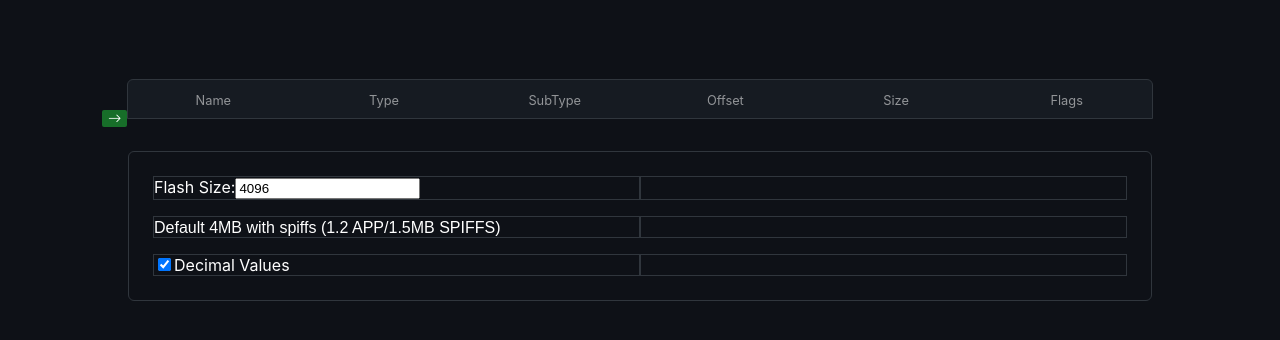
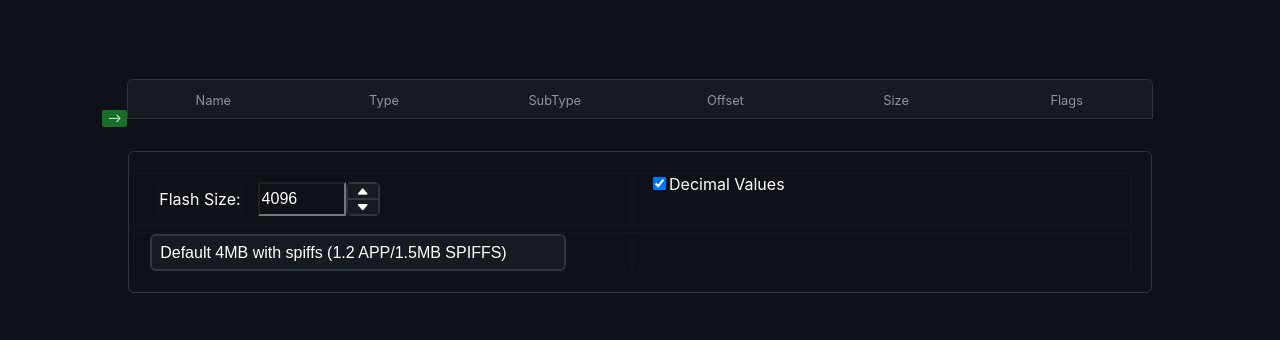
Before and after one commit to platevoltage/esp32-partition-calculator, a React (Create React App) app: page / in a window 1280 px wide. Shown: the top 340 px of the page. Built offline with nearby package versions, Linux system fonts and the light colour scheme.

Commit message:
modified styling

```diff
--- a/src/components/FlashSize.tsx
+++ b/src/components/FlashSize.tsx
@@ -8,11 +8,13 @@ interface Props {
 
 export default function FlashSize({flashSize, setFlashSize}: Props) {
   return (
-    <div>
-        <label htmlFor="flashSize"  style={{width: "10em"}}>Flash Size:
-            <input name="flash-size" type="text" value={flashSize} onChange={(e) =>  setFlashSize(+e.target.value) }></input>
+    <div className="input">
+        <label htmlFor="flashSize">Flash Size:
         </label>
-        {/* <UpDown table={table} setTable={setTable} i={i} param={"offset"}/> */}
+
+        <input name="flash-size" type="text" value={flashSize} onChange={(e) =>  setFlashSize(+e.target.value) }></input>
+
+        <UpDown param="flash-size" getter={flashSize} setter={setFlashSize} />
     </div>
   )
 }
--- a/src/components/Options.css
+++ b/src/components/Options.css
@@ -2,23 +2,55 @@
     border: 1px solid #30363d;
     border-radius: 6px;
     margin-top: 2em;
-    padding: 1em;
+    padding: 1em 1em 1em 0em;
     display: flex;
     flex-direction: column;
     text-align: left;
 }
 
 .options-row {
-    /* border: 1px solid #30363d; */
-    margin: .5em;
+    border: 1px solid #30363d22;
+    margin: .2em;
     display: flex;
 }
 
 .options-column {
-    border: 1px solid #30363d;
+    border: 1px solid #30363d22;
     width: 50%;
+    padding-left: 1em;
+    display: flex;
 }
 
 .options select {
-    width: 100%;
+    border: 2px solid #30363d;
+    background-color: #161b22;
+    border-radius: 6px;
+    padding: .5em;
+    width: auto;
 }
+
+.options .input {
+    /* border: 2px solid #30363d; */
+    /* background-color: #161b22; */
+    padding: .5em;
+    border-radius: 6px;
+    display: flex;
+    /* flex-direction: column; */
+    justify-content: center;
+}
+
+.options .input input {
+    background-color: #00000000;
+    font-size: 1em;
+    color: #ffffff;
+    width: 5em;
+    margin-left: 1em;
+}
+
+.options .input label {
+    border: 1px solid #30363d22;
+    display: flex;
+    flex-direction: column;
+    justify-content: center;
+    /* width: 5em; */
+}
--- a/src/components/Options.tsx
+++ b/src/components/Options.tsx
@@ -20,10 +20,15 @@ export default function Options({flashSize, setFlashSize, displayHex, setDisplay
             <div className="options-column">
                 <FlashSize flashSize={flashSize} setFlashSize={setFlashSize} />
             </div>
+
             <div className="options-column">
-
+                <label htmlFor="hex">
+                <input type="checkbox" name="hex" checked={displayHex} onChange={() => setDisplayHex(!displayHex)} />
+                Decimal Values
+                </label>
             </div>
         </div>
+
         <div className="options-row">
             <div className="options-column">
                 <FileSelect setTable={setTable} />
@@ -32,17 +37,7 @@ export default function Options({flashSize, setFlashSize, displayHex, setDisplay
 
             </div>
         </div>
-        <div className="options-row">
-            <div className="options-column">
-                <label htmlFor="hex">
-                <input type="checkbox" name="hex" checked={displayHex} onChange={() => setDisplayHex(!displayHex)} />
-                Decimal Values
-                </label>
-            </div>
-            <div className="options-column">
 
-            </div>
-        </div>
     </div>
   )
 }
--- a/src/components/Row.tsx
+++ b/src/components/Row.tsx
@@ -98,7 +98,9 @@ export default function Row({table, setTable, i, unusedSpace, displayHex}: Props
                 setTable([...table]);
             }}>
             </input>
-            <UpDown table={table} setTable={setTable} i={i} param={"offset"}/>
+            <div style={{display: 'flex', flexDirection: 'column', justifyContent: 'center'}}>
+                <UpDown table={table} setTable={setTable} i={i} param={"offset"}/>
+            </div>
         </div>
 
         <div className="column">
@@ -111,7 +113,9 @@ export default function Row({table, setTable, i, unusedSpace, displayHex}: Props
                     {unusedSpace > 0 && <div style={{color: "#99ff99"}}>add {displayHex ? `${unusedSpace.toString()} kb` : `0x${unusedSpace.toString(16).toUpperCase()}`}</div>}
                     {unusedSpace < 0 && <div style={{color: "#ff9999"}}>subtract {displayHex ? `${-unusedSpace.toString()} kb` : `0x${-unusedSpace.toString(16).toUpperCase()}`}</div>}
             </div>
-            <UpDown table={table} setTable={setTable} i={i} param={"size"}/>
+            <div style={{display: 'flex', flexDirection: 'column', justifyContent: 'center'}}>
+                <UpDown table={table} setTable={setTable} i={i} param={"size"}/>
+            </div>
         </div>
 
         <div className="column end">
--- a/src/components/UpDown.css
+++ b/src/components/UpDown.css
@@ -4,7 +4,7 @@
     justify-content: center;
     /* width: 10px; */
     height: 2em;
-    margin-top: .5em;
+    /* margin-top: .5em; */
     /* background-color: #e9d8d8; */
     border-radius: 5px;
     border: 1px solid #30363d;
--- a/src/components/UpDown.tsx
+++ b/src/components/UpDown.tsx
@@ -3,24 +3,28 @@ import { Partition } from './Row';
 import './UpDown.css';
 
 interface Props {
-    table: Partition[];
-    setTable: (data: Partition[]) => void;
-    i: number;
-    param: string;
+    table?: Partition[];
+    setTable?: (data: Partition[]) => void;
+    getter?: number;
+    setter?: (data: number) => void;
+    i?: number;
+    param?: string;
 }
 
-export default function UpDown({table, setTable, i, param}: Props) {
+export default function UpDown({table = [], setTable, getter = 0, setter, i = 0, param}: Props) {
   return (
     <div className="up-down">
     <button onClick={() => {
-        if (param === "size") table[i].size = Math.floor(table[i].size / 4096) * 4096 + 4096;
+        if (param === "size" && table) table[i].size = Math.floor(table[i].size / 4096) * 4096 + 4096;
         if (param === "offset") table[i].offset = Math.floor(table[i].offset / 4096) * 4096 + 4096;
-        setTable([...table]);
+        if (param === "flash-size" && setter) setter(Math.floor(getter / 1024) * 1024 + 1024);
+        if (setTable) setTable([...table]);
     }}><i className="bi bi-caret-up-fill"></i></button>
     <button onClick={() => {
         if (param === "size") table[i].size = Math.floor(table[i].size / 4096) * 4096 - 4096;
         if (param === "offset") table[i].offset = Math.floor(table[i].offset / 4096) * 4096 - 4096;
-        setTable([...table]);
+        if (param === "flash-size" && setter) setter(Math.floor(getter / 1024) * 1024 - 1024);
+        if (setTable) setTable([...table]);
     }}><i className="bi bi-caret-down-fill"></i></button>
     </div>
   )
```
